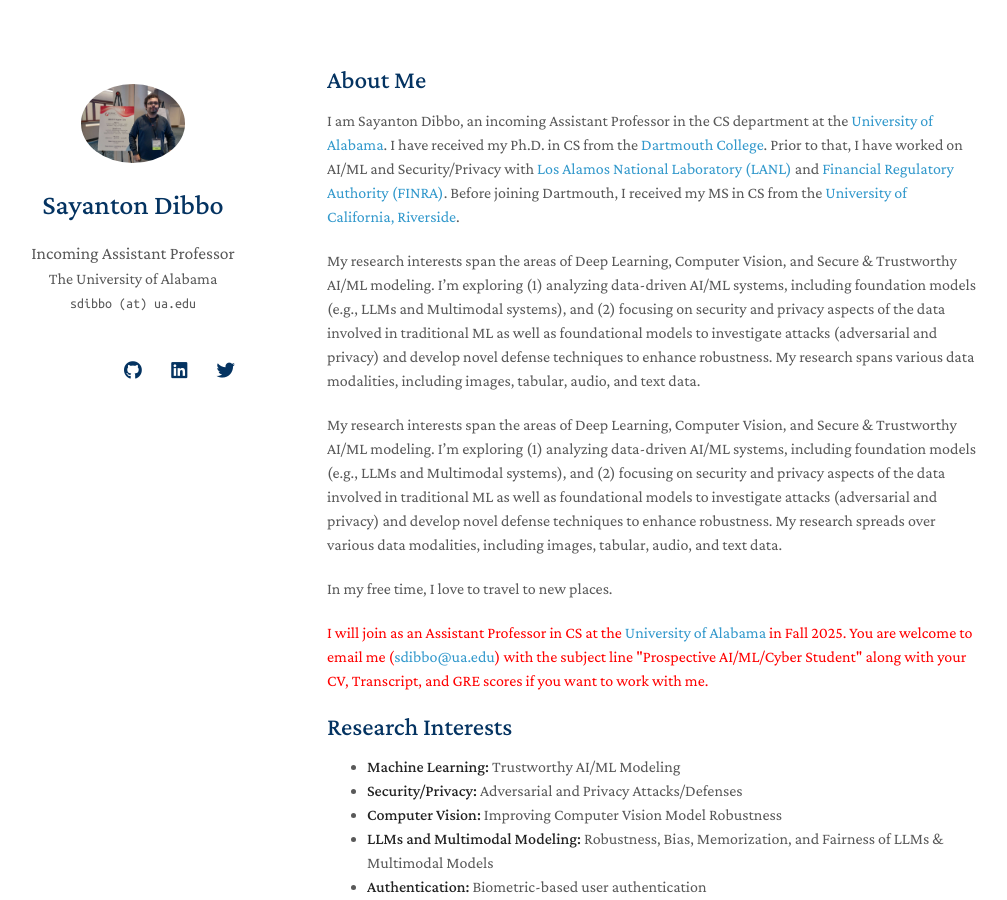
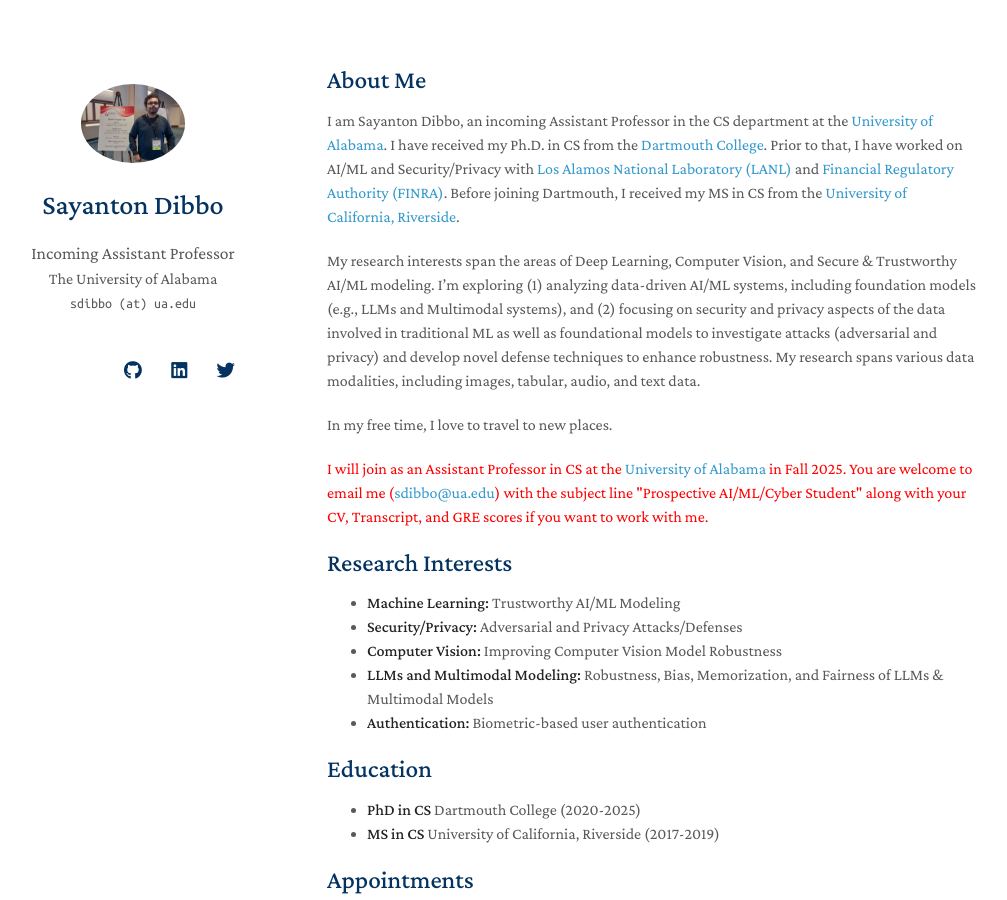
Before and after one commit to SayantonDibbo/SayantonDibbo.github.io, a Jekyll site: the page built from index.md, in a window 1280 px wide and 900 px high. Shown: the whole window, without its empty margins (143-1150 px from the left). Built offline with Jekyll 4.4.1, drawn with Linux system fonts in a browser that asks for light colours; nearby versions of some CDN libraries; a style sheet for code colours, icons or effects is not loaded; our own code applies the rules of GitHub Pages for plain Markdown files.

Commit message:
Update index.md

```diff
--- a/index.md
+++ b/index.md
@@ -8,7 +8,6 @@
 
 My research interests span the areas of Deep Learning, Computer Vision, and Secure & Trustworthy AI/ML modeling.  I'm exploring (1) analyzing data-driven AI/ML systems, including foundation models  (e.g., LLMs and Multimodal systems), and (2) focusing on security and privacy aspects of the data involved in traditional ML as well as foundational models to investigate attacks (adversarial and privacy) and develop novel defense techniques to enhance robustness. My research spans various data modalities, including images, tabular, audio, and text data.
 
-My research interests span the areas of Deep Learning, Computer Vision, and Secure & Trustworthy AI/ML modeling.  I'm exploring (1) analyzing data-driven AI/ML systems, including foundation models  (e.g., LLMs and Multimodal systems), and (2) focusing on security and privacy aspects of the data involved in traditional ML as well as foundational models to investigate attacks (adversarial and privacy) and develop novel defense techniques to enhance robustness. My research spreads over various data modalities, including images, tabular, audio, and text data.
 
 In my free time, I love to travel to new places.
 
```
